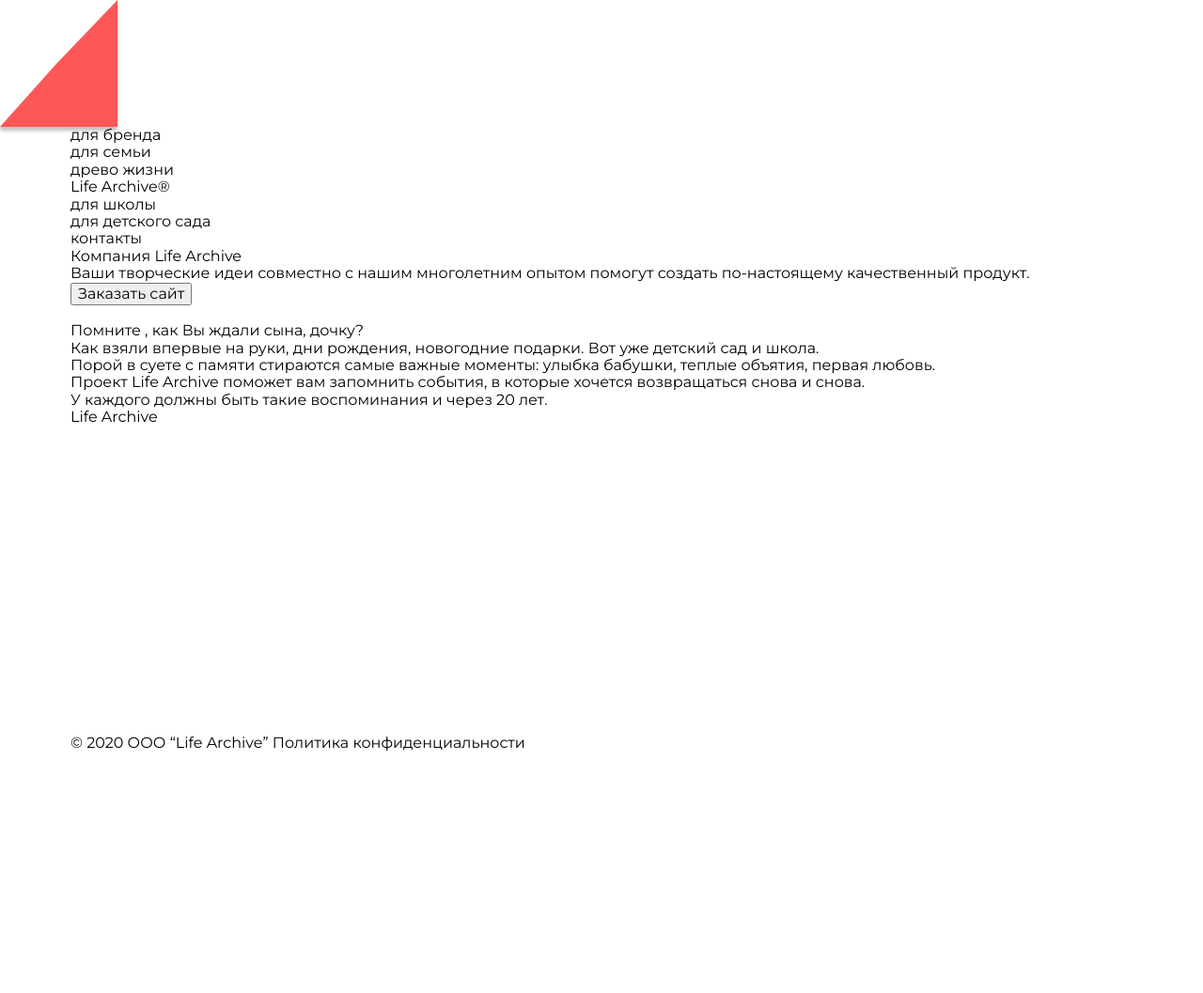
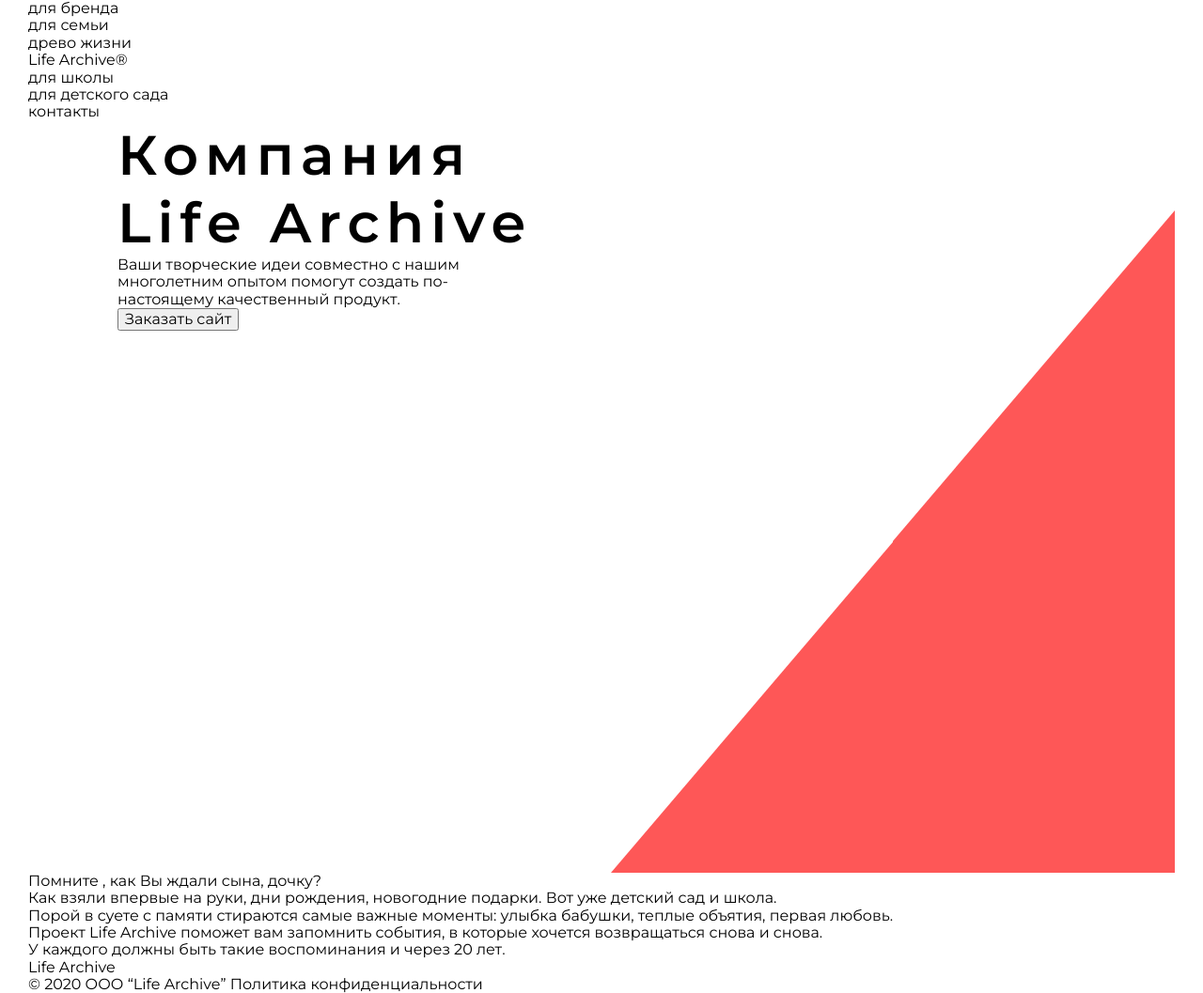
Before and after one commit to Scarr86/Life-Archive, a website: page app/index.html in a window 1280 px wide. Shown: the whole page at 94% size. Before the commit the page ends 800 px from the top, so only its background shows below. Drawn offline with nearby package versions, Linux system fonts and the light colour scheme; files that its build step writes are made by us from their sources.

Commit message:
add mixin triagle

```diff
--- a/app/index.html
+++ b/app/index.html
@@ -14,8 +14,11 @@
 
   <body>
     <div class="content">
-      <div class="triangle"></div>
       <div class="content__inner">
+        <!-- <div class="triangle"></div> -->
+        <!-- <img src="images/triangle.svg" alt="" /> -->
+        <!-- <img src="images/triangle.svg" alt="" /> -->
+
         <!-- HEADER -->
         <header class="header">
           <div class="container">
@@ -47,14 +50,15 @@
                   <h1 class="face__title">
                     Компания <span class="accent">Life Archive</span>
                   </h1>
-                  <div class="face__text">
+                  <p class="face__text">
                     Ваши творческие идеи совместно с нашим многолетним опытом
                     помогут создать по-настоящему качественный продукт.
-                  </div>
+                  </p>
                   <button class="face__btn">Заказать сайт</button>
                 </div>
                 <div class="face__col">
                   <img src="#" alt="" />
+                  <div class="triangle"></div>
                 </div>
               </div>
             </div>
@@ -92,6 +96,7 @@
           <!-- memoirs end -->
         </main>
       </div>
+
       <footer class="footer">
         <div class="container">
           <div class="footer__inner">
--- a/app/scss/_global.scss
+++ b/app/scss/_global.scss
@@ -9,6 +9,7 @@
 *::after {
     box-sizing: inherit;
 }
+
 body {
     height: 100%;
     min-width: 320px;
@@ -17,6 +18,7 @@
     font-family: "Montserrat", sans-serif;
     // font-family: 'Roboto', sans-serif;
 }
+
 a {
     text-decoration: none;
     display: inline-block;
@@ -49,12 +51,15 @@
     display: inline-block;
       object-fit: cover;
       object-position: center;
+    // width: 160px;
+    // height: 180px;
 }
 
 .content {
     display: flex;
     flex-direction: column;
     height: 100%;
+
     &__inner {
         flex-grow: 1;
     }
@@ -62,6 +67,6 @@
 
 .container {
     max-width: 1440px;
-  padding: 0 75px;
+    padding: 0 30px;
     margin: 0 auto;
 }
--- a/app/scss/style.scss
+++ b/app/scss/style.scss
@@ -3,13 +3,54 @@
 @import "fonts";
 @import "global";
 
+@mixin triangle($w, $h) {
+    height: $h;
+    width: $w;
+    border: 1px solid #fe5757;
+    border-top-color: transparent;
+    border-left-color: transparent;
+    border-top-width: $h/2;
+    border-bottom-width: $h/2;
+    border-left-width: $w/2;
+    border-right-width: $w/2;
+}
+
 .triangle {
-  border: 66px solid #fe5757;
-  border-top-color: transparent;
-  border-top-width: 69px;
-  border-left-color: transparent;
-  border-left-width: 59px;
-  height: 125px;
-  width: 125px;
-  box-shadow: 0px 4px 4px rgba(0, 0, 0, 0.25);
+    @include triangle(600px, 705px);
+    position: absolute;
+    right: 0;
+    bottom: 0;
 }
+
+.face {
+
+    &__inner {
+        display: flex;
+        flex-wrap: wrap;
+    }
+
+    &__col {
+        position: relative;
+        min-height: 800px;
+        flex-basis: 50%; //!!!
+    }
+
+    &__title {
+        font-weight: 600;
+        font-size: 59px;
+        line-height: 72px;
+        letter-spacing: 0.12em;
+        padding-left: 95px;
+        width: 560px;
+
+    }
+
+    &__text {
+        max-width: 512px;
+        padding-left: 95px;
+    }
+
+    &__btn {
+        margin-left: 95px;
+    }
+}
```
Also changed, not shown: app/images/triangle.svg (added). Lines whose indentation alone changed are shown as unchanged.
